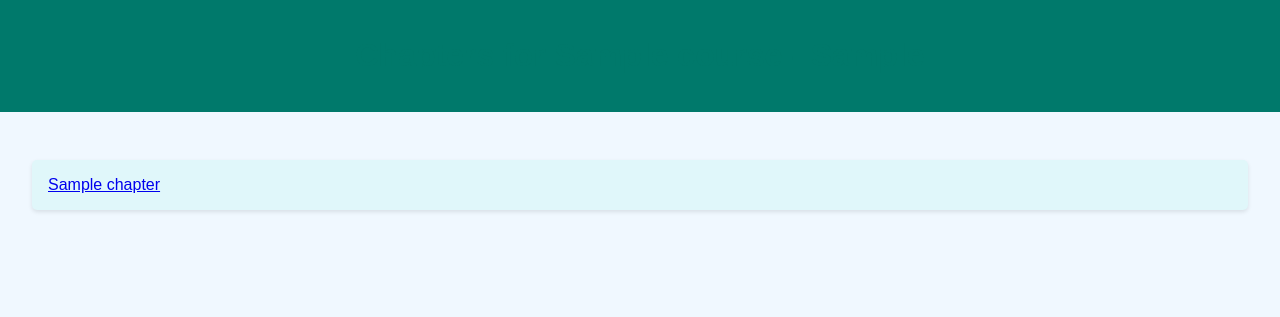
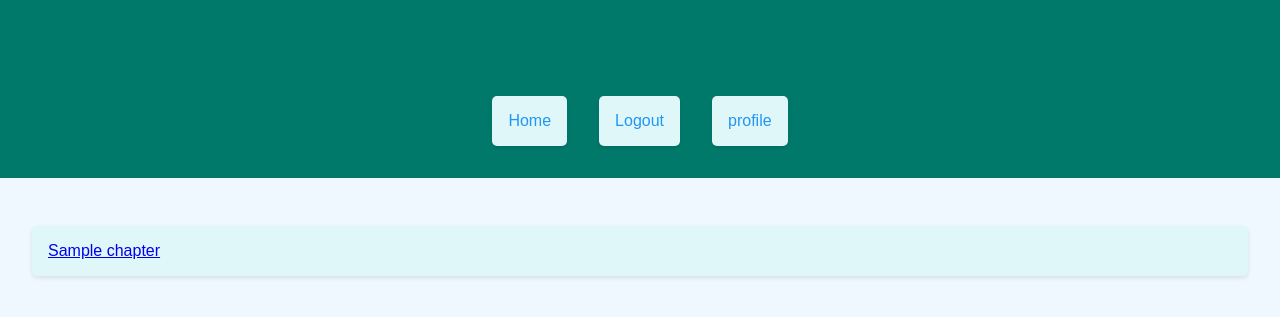
Before and after one commit to pouchkine/portofolio_alx, a Flask app: a page that uses pix3/templates/chapters.html in a window 1280 px wide. Shown: the top 317 px of the page. Run offline with Flask 3, Linux system fonts and the light colour scheme; a user stored in the database is signed in; tables that the repository leaves empty hold one stand-in row (values such as "Sample post").

Commit message:
align nav

```diff
--- a/pix3/templates/chapters.html
+++ b/pix3/templates/chapters.html
@@ -5,46 +5,28 @@
     <meta name="viewport" content="width=device-width, initial-scale=1.0">
     <title>Chapters</title>
     <style>
-        body {
-            font-family: Arial, sans-serif;
-            margin: 0;
-            padding: 0;
-            background-color: #f0f8ff;
-            color: #333;
-        }
-        header {
-            background-color: #00796b;
-            color: #fff;
-            padding: 1rem 0;
-            text-align: center;
-        }
-        main {
-            padding: 2rem;
-        }
-        h1 {
-            text-align: center;
-            color: #00796b;
-        }
-        ul {
-            list-style-type: none;
-            padding: 0;
-        }
-        li {
-            background-color: #e0f7fa;
-            margin: 0.5rem 0;
-            padding: 1rem;
-            border-radius: 5px;
-            box-shadow: 0 2px 4px rgba(0, 0, 0, 0.1);
-            transition: background-color 0.3s ease;
-        }
-        li:hover {
-            background-color: #b2ebf2;
-        }
+body { font-family: Arial, sans-serif; margin: 0; padding: 0; background-color: #f0f8ff; color: #333; }
+header { background-color: #00796b; color: #fff; padding: 1rem 0; text-align: center; }
+nav ul { list-style: none; padding: 0; display: flex; justify-content: center; }
+nav ul li { margin: 0 1rem; }
+nav ul li a { color: #2196F3; text-decoration: none; }
+main { padding: 2rem; }
+h1 { text-align: center; color: #00796b; }
+ul { list-style-type: none; padding: 0; }
+li { background-color: #e0f7fa; margin: 0.5rem 0; padding: 1rem; border-radius: 5px; box-shadow: 0 2px 4px rgba(0, 0, 0, 0.1); transition: background-color 0.3s ease; }
+li:hover { background-color: #b2ebf2; }
     </style>
 </head>
 <body>
     <header>
         <h1>Chapters for {{ course.title }} - {{ level.difficulte }}</h1>
+	        <nav>
+            <ul>
+                <li><a href="{{ url_for('home') }}">Home</a></li>
+                <li><a href="{{ url_for('logout') }}">Logout</a></li>
+                <li><a href="{{ url_for('profile') }}">profile</a></li>
+            </ul>
+        </nav>
     </header>
     <main>
         <ul>
```
